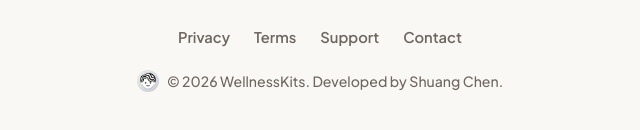
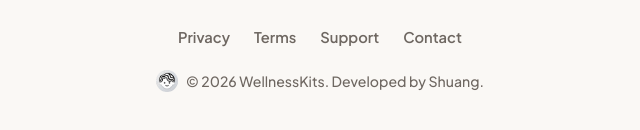
Before and after one commit to YoYo1248/wellnessKits_official, a website built with Vite: page index.html in a window 1280 px wide. Shown: the part 868-998 px from the top of the page, 320-960 px from the left. Built offline with nearby package versions, Linux system fonts and the light colour scheme.

Commit message:
Update developer name to Shuang across all pages

```diff
--- a/index.html
+++ b/index.html
@@ -4,7 +4,7 @@
   <meta charset="UTF-8">
   <meta name="viewport" content="width=device-width, initial-scale=1.0">
   <title>WellnessKits — Science into daily practice.</title>
-  <meta name="description" content="WellnessKits: Science into daily practice. Small tools for a better life. Developed by Shuang Chen.">
+  <meta name="description" content="WellnessKits: Science into daily practice. Small tools for a better life. Developed by Shuang.">
   <link rel="icon" type="image/png" href="./avatar.png">
   <link rel="stylesheet" href="./src/style.css">
 </head>
@@ -14,7 +14,7 @@
   <header class="navbar" id="navbar">
     <div class="container nav-container">
       <a href="#" class="brand-logo">
-        <img src="./avatar.png" alt="Shuang Chen Avatar" class="nav-avatar">
+        <img src="./avatar.png" alt="Shuang Avatar" class="nav-avatar">
         <span class="logo-text">WellnessKits</span>
       </a>
 
@@ -32,7 +32,7 @@
   <section class="hero" id="hero">
     <div class="container hero-content">
       <div class="hero-author-badge">
-        <img src="./avatar.png" alt="Shuang Chen" class="hero-avatar">
+        <img src="./avatar.png" alt="Shuang" class="hero-avatar">
         <span>Science into daily practice.</span>
       </div>
       <h1 class="hero-title">WellnessKits</h1>
@@ -79,8 +79,8 @@
 
     <div class="container footer-copyright-area">
       <div class="footer-credit">
-        <img src="./avatar.png" alt="Shuang Chen" class="footer-avatar">
-        <p>&copy; 2026 WellnessKits. Developed by Shuang Chen.</p>
+        <img src="./avatar.png" alt="Shuang" class="footer-avatar">
+        <p>&copy; 2026 WellnessKits. Developed by Shuang.</p>
       </div>
     </div>
   </footer>
```
Also changed, not shown: privacy.html (+1 -1 lines), support.html (+1 -1 lines), terms.html (+1 -1 lines).
